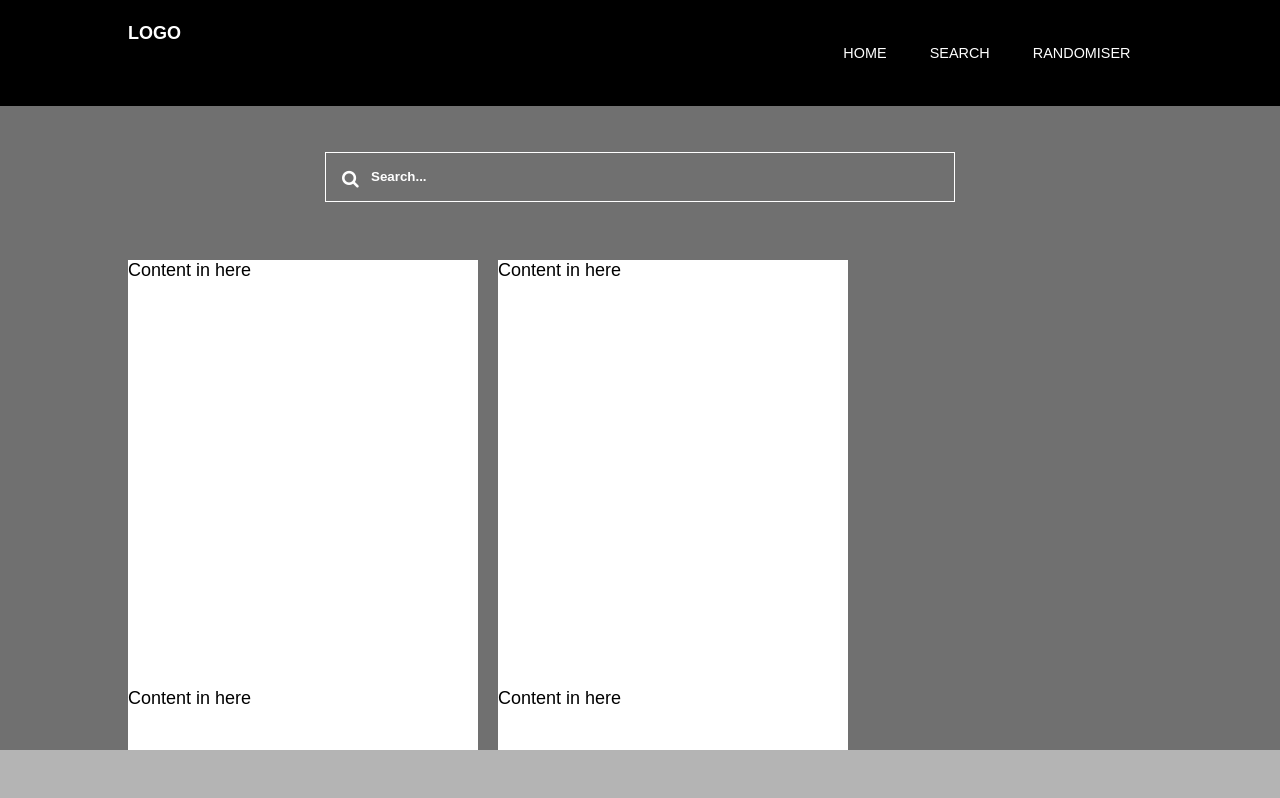
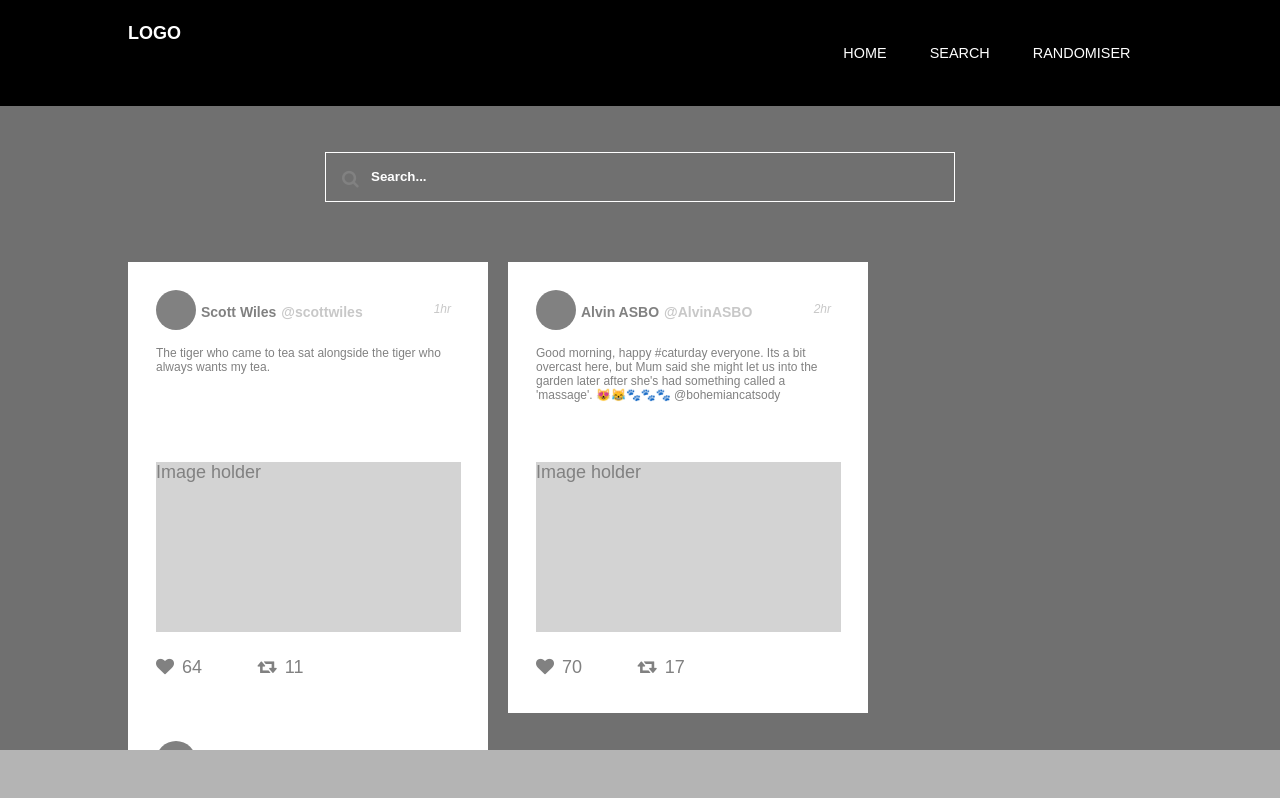
Before and after one commit to Saira2018/twitter-app, an Angular app in the folder twittersc/: page /search-tweet in a window 1280 px wide. Shown: the top 798 px of the page. Built offline with nearby package versions, Linux system fonts and the light colour scheme.

Commit message:
styling of search page

```diff
--- a/twittersc/src/app/search-tweet/search-tweet.component.html
+++ b/twittersc/src/app/search-tweet/search-tweet.component.html
@@ -5,19 +5,75 @@
   </div>
 </div>
 
-<div class="cards-holder">
-  <div class="card-container">
-    Content in here
+<div class="twitter-strip">
+  <div class="card-wrapper">
+    <div class="card-content">
+    <div class="twitter-user">
+      <div class="twitter-circle-profile"></div>
+      <div class="twitter-name"><p>Scott Wiles</p></div>
+      <div class="twitter-handle"><p>@scottwiles<p></div>
+      <div class="twitter-post-dt"><p>1hr</p></div>
+      </div>
+      <div class="twitter-text"><p>The tiger who came to tea sat alongside the tiger who always wants my tea.</p></div>
+      <div class="twitter-image">
+        <div class="img-holder">
+          <p>Image holder</p>
+        </div>
+      </div>
+      <div class="twitter-stats">
+        <div class="twitter-love stats"><p><i class="fa fa-heart"></i>64</p></div>
+        <div class="twitter-retweet stats"><p><i class="fa fa-retweet"></i>11</p></div>
+        <div class="spacer stats"></div>
+      </div>
+    </div>
   </div>
-  <div class="card-container">
-    Content in here
-  </div>
-  <div class="card-container">
-    Content in here
-  </div>
-  <div class="card-container">
-    Content in here
-  </div>
+
+  <div class="card-wrapper">
+      <div class="card-content">
+      <div class="twitter-user">
+        <div class="twitter-circle-profile"></div>
+        <div class="twitter-name"><p>Alvin ASBO</p></div>
+        <div class="twitter-handle"><p>@AlvinASBO<p></div>
+        <div class="twitter-post-dt"><p>2hr</p></div>
+        </div>
+        <div class="twitter-text"><p>Good morning, happy #caturday everyone.  Its a bit overcast here, but Mum said she might let us into the garden later after she's had something called a 'massage'. 😻😹🐾🐾🐾 @bohemiancatsody</p></div>
+        <div class="twitter-image">
+          <div class="img-holder">
+            <p>Image holder</p>
+          </div>
+        </div>
+        <div class="twitter-stats">
+          <div class="twitter-love stats"><p><i class="fa fa-heart"></i>70</p></div>
+          <div class="twitter-retweet stats"><p><i class="fa fa-retweet"></i>17</p></div>
+          <div class="spacer stats"></div>
+        </div>
+      </div>
+    </div>
+
+    <div class="card-wrapper">
+        <div class="card-content">
+        <div class="twitter-user">
+          <div class="twitter-circle-profile"></div>
+          <div class="twitter-name"><p>Vopiscus</p></div>
+          <div class="twitter-handle"><p>@vopiscus_bm<p></div>
+          <div class="twitter-post-dt"><p>11hr</p></div>
+          </div>
+          <div class="twitter-text"><p>New #kitten Henry has discovered there are fun new play opportunities to be found by raiding the recycling bin...</p></div>
+          <div class="twitter-image">
+            <div class="img-holder">
+              <p>Image holder</p>
+            </div>
+          </div>
+          <div class="twitter-stats">
+            <div class="twitter-love stats"><p><i class="fa fa-heart"></i></p></div>
+            <div class="twitter-retweet stats"><p><i class="fa fa-retweet"></i></p></div>
+            <div class="spacer stats"></div>
+          </div>
+        </div>
+      </div>
+
+
+
 </div>
 
 <div class="carousel-controls">
--- a/twittersc/src/app/search-tweet/search-tweet.component.scss
+++ b/twittersc/src/app/search-tweet/search-tweet.component.scss
@@ -51,20 +51,124 @@
   }
 
 
-  //// card styling ////
+.twitter-strip{
+  display: inline-block;
+  margin: 50px 0;
+}
 
-  .cards-holder {
-    height: 541px;
-    margin-top: 58px;
-    .card-container{
-        width: 350px;
-        height: 428px;
-        background-color: white;
-        margin-right: 20px;
-        display: block;
-        float: left;
-    }
+  .card-wrapper {
+    position:relative;
+    width:360px;
+    height: 451px;
+    background: white;
+    float: left;
+    margin-right: 20px;
   }
+
+  .card-content {
+    position:absolute;
+    height: 387px;
+    width: 305px;
+    margin: 28px;
+    color: #818181;
+  }
+
+  .twitter-user {
+    width: 100%;
+    height: 40px;
+    margin-bottom:16px;
+  }
+
+  .twitter-circle-profile {
+    height: 40px;
+    width: 40px;
+    border-radius: 50%;
+    background: #818181;
+  }
+
+  .twitter-circle-profile, .twitter-name, .twitter-handle, .twitter-post-dt {
+    float: left;
+  }
+
+   .twitter-name, .twitter-handle {
+    margin-left: 5px;
+  }
+
+.twitter-name p, .twitter-handle p {
+  font-weight: bold;
+  font-size: 14px;
+}
+
+.twitter-handle p {
+  color: #C8C8C8;
+}
+
+
+  .twitter-post-dt {
+    float: right;
+    margin-right: 10px;
+    font-size: 12px;
+    color:#C8C8C8;
+    font-style: italic;
+  }
+
+  .twitter-text {
+    height: 84px;
+    margin-bottom:32px;
+    font-size: 12px;
+  }
+
+  .twitter-image {
+    height: 170px;
+    margin-bottom: 25px;
+  }
+
+  .img-holder{
+    height: inherit;
+    background: lightgray;
+    //border: 4px solid darkgray;
+  }
+
+
+  .twitter-stats {
+    height: 20px;
+    margin-bottom: 32px;
+    position: relative;
+  }
+
+  .twitter-love {
+    width: 33.3%;
+    float: left;
+    margin:0;
+  }
+
+  .twitter-retweet {
+    width: 33.3%;
+    float: left;
+    margin: 0;
+  }
+
+  .twitter-stats p {
+    margin:0;
+  }
+
+  .spacer {
+    height: inherit;
+    width: 33.3%;
+    float: left;
+  }
+
+  .fa, .stats {
+    color: #818181;
+  }
+
+  .stats i {
+    margin-right:8px;
+  }
+
+
+
+
 
 
   //// carousel controls ////
```
